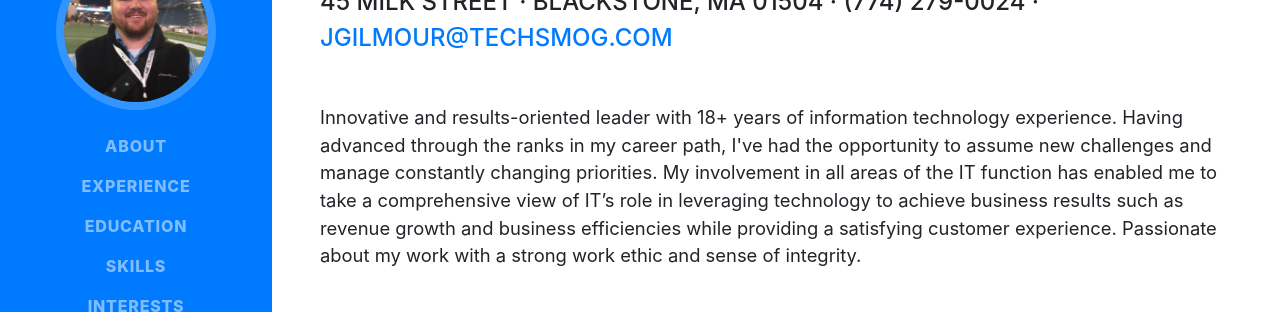
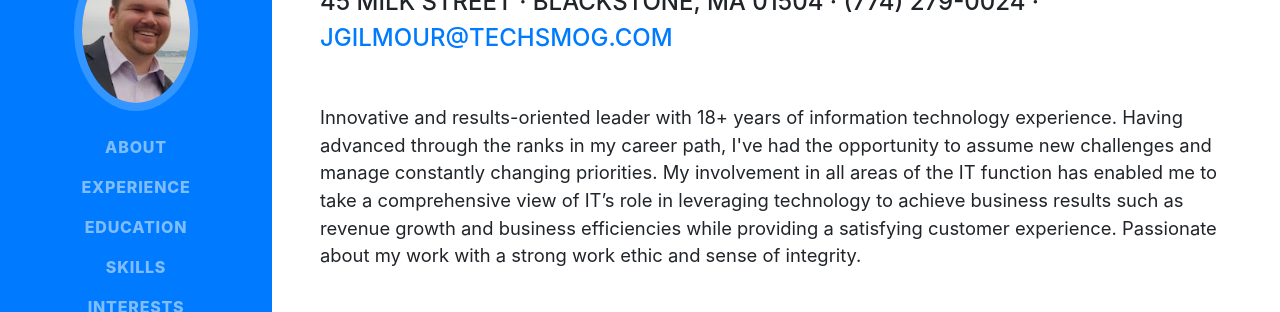
Before and after one commit to jgilmour/jgilmour.github.io, a website with bundled scripts: page index.html in a window 1280 px wide. Shown: the part 245-557 px from the top of the page. Built offline with nearby package versions, Linux system fonts and the light colour scheme; a web font is replaced by a local one.

Commit message:
Update index.html

```diff
--- a/index.html
+++ b/index.html
@@ -30,7 +30,7 @@
       <a class="navbar-brand js-scroll-trigger" href="#page-top">
         <span class="d-block d-lg-none">Josh Gilmour</span>
         <span class="d-none d-lg-block">
-          <img class="img-fluid img-profile rounded-circle mx-auto mb-2" src="img/josh.png" alt="">
+          <img class="img-fluid img-profile rounded-circle mx-auto mb-2" src="img/joshg.jpg" alt="">
         </span>
       </a>
       <button class="navbar-toggler" type="button" data-toggle="collapse" data-target="#navbarSupportedContent" aria-controls="navbarSupportedContent" aria-expanded="false" aria-label="Toggle navigation">
```
